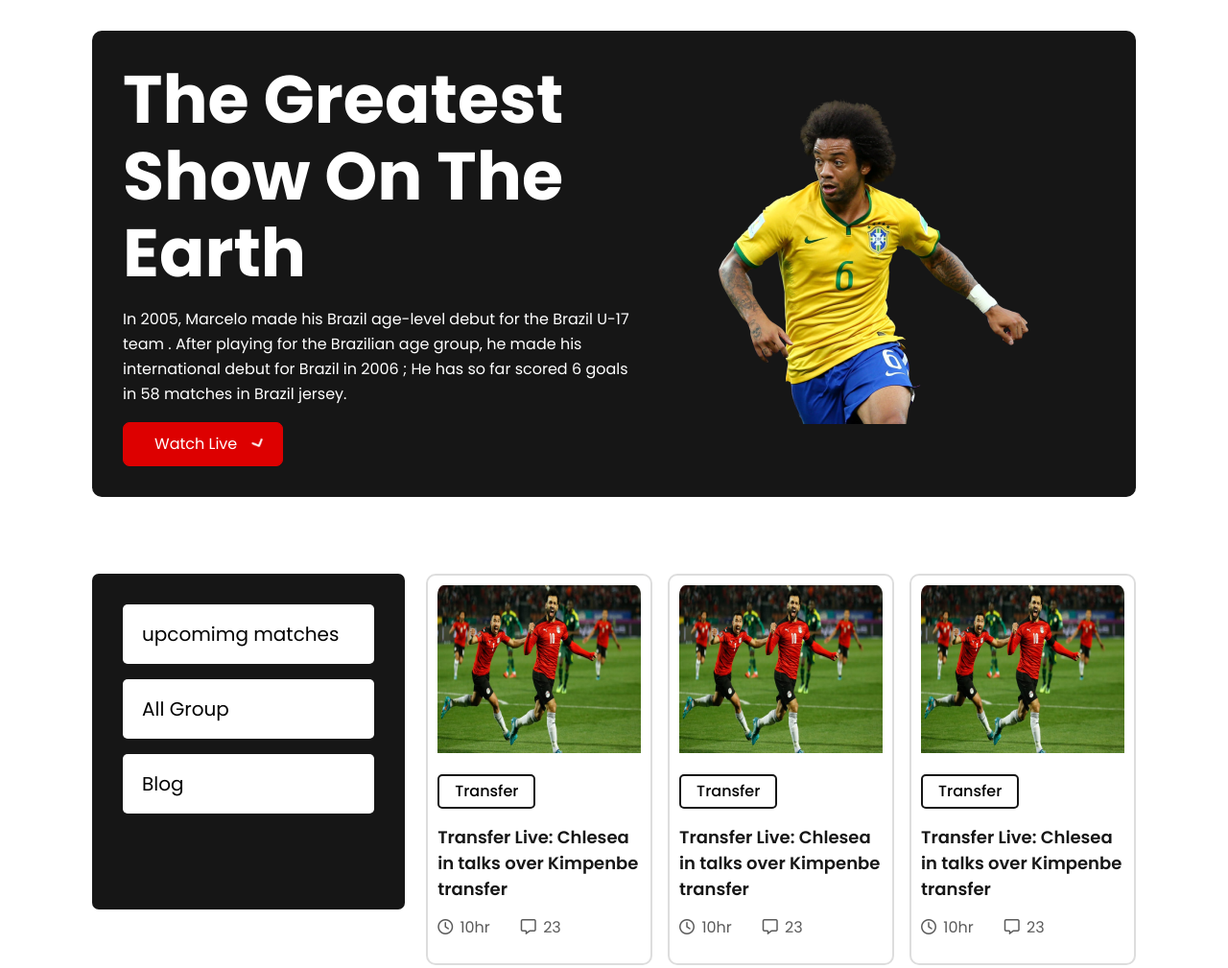
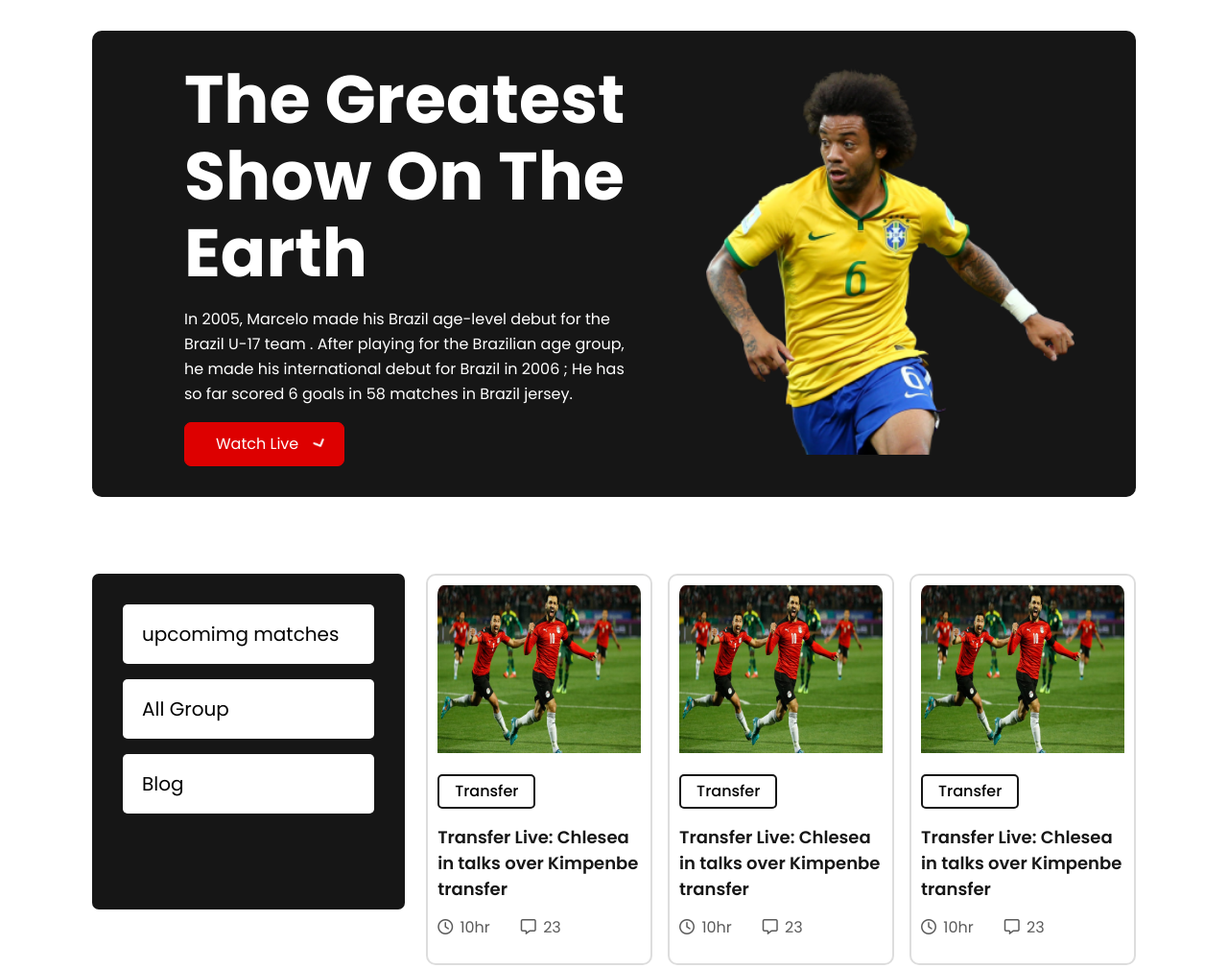
Before and after one commit to mdismail645221/world-cup-2022, a plain HTML site: page index.html in a window 1280 px wide. Shown: the top 1009 px of the page at 96% size. Drawn offline with Linux system fonts and the light colour scheme.

Commit message:
header log img added fit

```diff
--- a/index.html
+++ b/index.html
@@ -25,7 +25,7 @@
                     </div>
                 </div>
                 <div class="header-logo">
-                    <a href="#"><img src="./assets/images/Banner Image.png" alt="Marcelo"></a>
+                    <img src="./assets/images/Banner Image.png" alt="Marcelo">
                 </div>
             </div>
             <!-- / header-top-area -->
--- a/style.css
+++ b/style.css
@@ -113,6 +113,7 @@ a.\.btn i.fa-solid.fa-angle-right.btn-angel {
     justify-content: center;
     align-items: center;
     gap: 5%;
+    padding: 0 4em;
 }
 
 .header-title {
@@ -125,7 +126,7 @@ a.\.btn i.fa-solid.fa-angle-right.btn-angel {
 .header-logo {
     flex-basis: 40%;
 }
-.header-logo img {
+ .header-logo img {
     width: 100%;
     height: 100%;
     object-fit: cover;
@@ -481,8 +482,7 @@ hr{
 
 /* Medium devices (landscape tablets, 768px and up) */
 @media only screen and (min-width: 768px) and (max-width:992px) {
-     /* header */
-    /* .header-top-area {
+    .header-top-area {
         display: flex;
         flex-direction: column;
         justify-content: center;
@@ -491,7 +491,7 @@ hr{
     }
     .header-title {
         text-align: center;
-    } */
+    }
     .header-title h1 {
         font-size: 2em;
         line-height: 42px;
```
Also changed, not shown: upcomming.html (+1 -1 lines).
